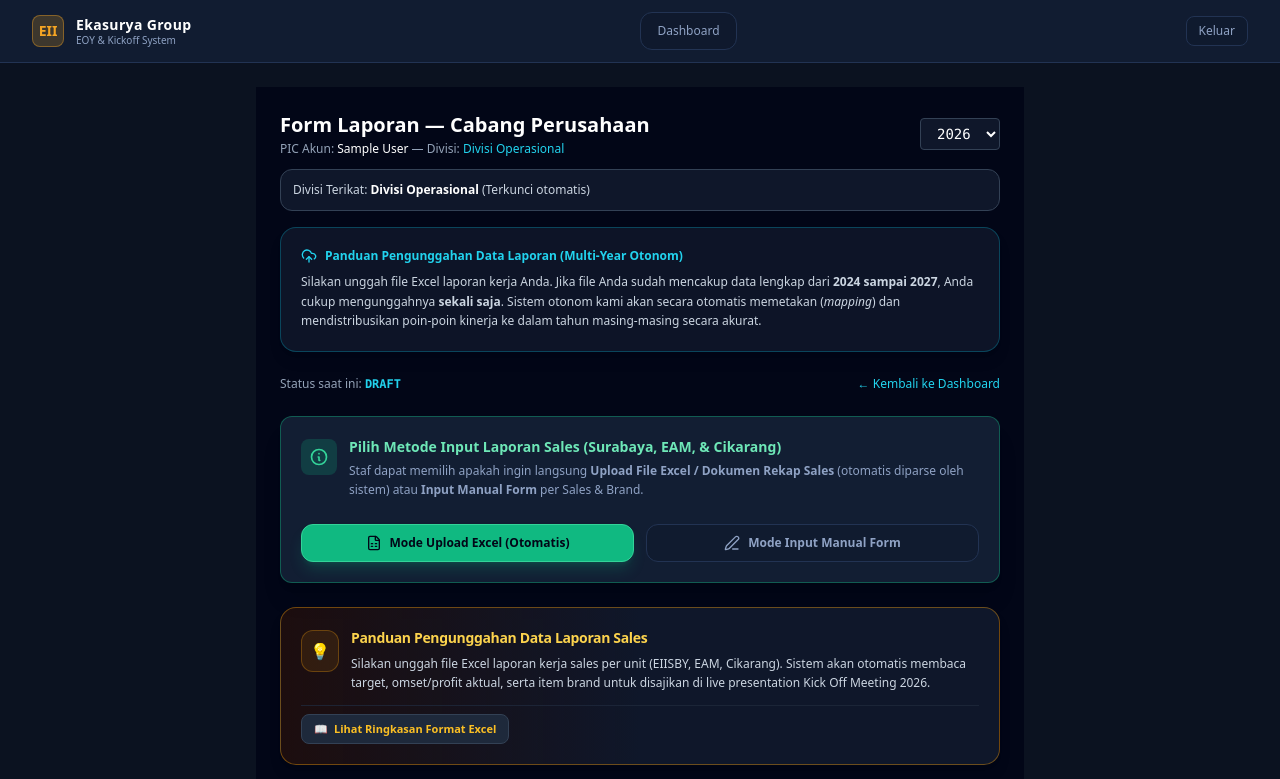
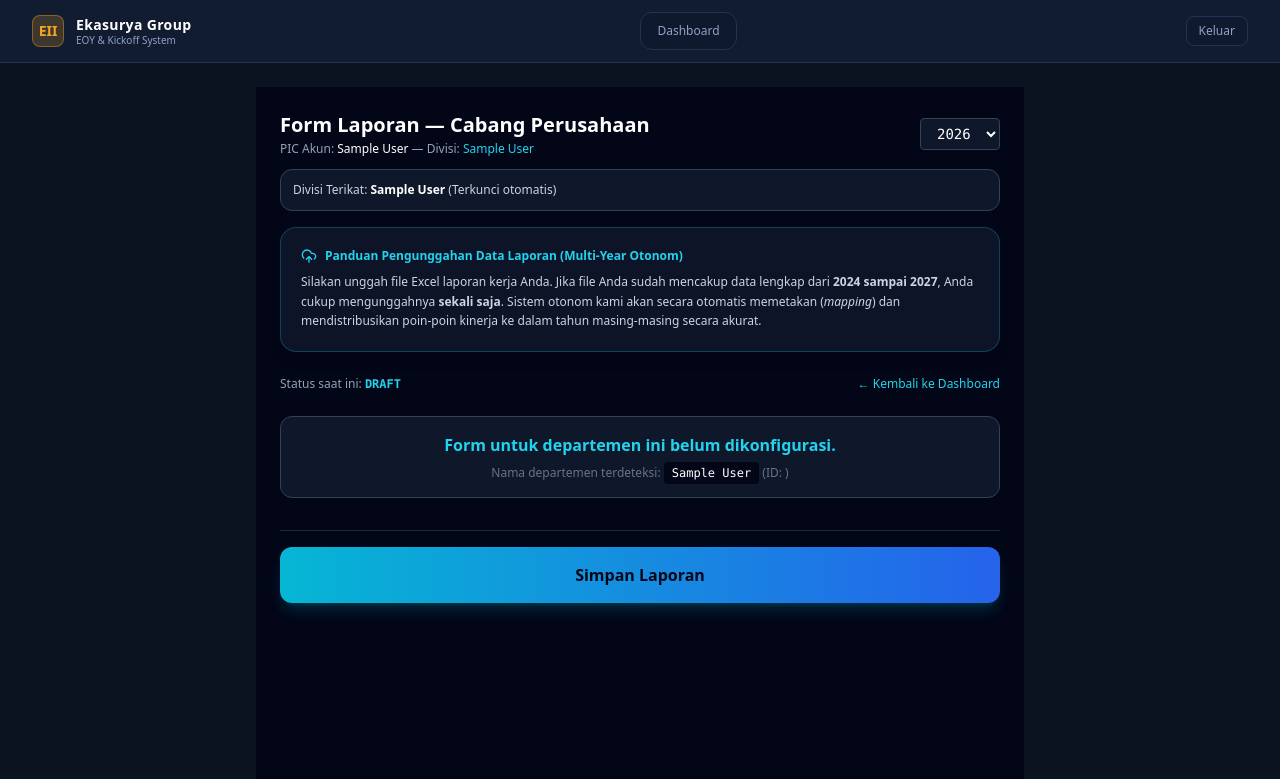
Before and after one commit to Robbyfadillah14/kickoff-eoy-system, a Next.js app in the folder frontend/: page /report in a window 1280 px wide. Shown: the top 779 px of the page. Built offline with nearby package versions, Linux system fonts and the light colour scheme; sample sign-in values are in the browser's storage.

Commit message:
fix: force correct department mapping based on account name fallback in ReportFormPage

```diff
--- a/frontend/app/report/page.jsx
+++ b/frontend/app/report/page.jsx
@@ -91,11 +91,13 @@ export default function ReportFormPage() {
         let targetDeptId = urlDeptId;
         if (!targetDeptId && list.length > 0) {
           if (fallback?.role !== "SUPER_ADMIN") {
-            // Mapping akurat berdasarkan ID atau kecocokan Nama Departemen user yang login
-            const userDeptName = (fallback?.departmentName || fallback?.department?.name || fallback?.department || "").toLowerCase();
+            const userDeptName = (fallback?.departmentName || fallback?.department?.name || fallback?.department || fallback?.name || "").toLowerCase();
             const matchedDept = list.find(d =>
               String(d.id) === String(fallback?.departmentId || fallback?.department?.id) ||
-              (userDeptName && d.name?.toLowerCase().includes(userDeptName))
+              (userDeptName && d.name?.toLowerCase().includes(userDeptName)) ||
+              (userDeptName.includes("finance") && d.name?.toLowerCase().includes("finance")) ||
+              (userDeptName.includes("purchasing") && d.name?.toLowerCase().includes("purchasing")) ||
+              (userDeptName.includes("accounting") && d.name?.toLowerCase().includes("accounting"))
             );
             targetDeptId = matchedDept ? matchedDept.id : (fallback?.departmentId || fallback?.department?.id || list[0].id);
           } else {
@@ -157,20 +159,25 @@ export default function ReportFormPage() {
 
   const isSuperAdmin = user?.role === "SUPER_ADMIN";
 
-  // Deteksi ID Departemen user login dengan fallback komprehensif
   const userDeptId = user?.departmentId || user?.department?.id || user?.departments?.[0]?.departmentId || user?.departments?.[0] || "";
   const activeDeptId = isSuperAdmin ? selectedDeptId : (selectedDeptId || userDeptId);
 
-  // PENCARIAN DEPARTEMEN YANG SANGAT AKURAT
+  // PENCARIAN DEPARTEMEN DENGAN FORCE FALLBACK BERDASARKAN NAMA AKUN
+  const userNameLower = (user?.name || "").toLowerCase();
   const currentDept = departments.find(d =>
     String(d.id) === String(activeDeptId) ||
-    String(d.departmentId) === String(activeDeptId) ||
-    (user?.departmentName && d.name?.toLowerCase().includes(user.departmentName.toLowerCase())) ||
-    (user?.department?.name && d.name?.toLowerCase().includes(user.department.name.toLowerCase()))
-  ) || departments[0] || { name: user?.departmentName || user?.department?.name || "Divisi Operasional" };
+    String(d.id) === String(userDeptId) ||
+    (user?.departmentName && d.name?.toLowerCase().includes(user.departmentName.toLowerCase()))
+  ) || departments.find(d => {
+    if (userNameLower.includes("finance")) return d.name.toLowerCase().includes("finance");
+    if (userNameLower.includes("purchasing")) return d.name.toLowerCase().includes("purchasing");
+    if (userNameLower.includes("accounting") || userNameLower.includes("tax")) return d.name.toLowerCase().includes("accounting");
+    if (userNameLower.includes("hr") || userNameLower.includes("mr")) return d.name.toLowerCase().includes("hr");
+    if (userNameLower.includes("exim")) return d.name.toLowerCase().includes("exim");
+    return false;
+  }) || departments[0] || { name: user?.departmentName || user?.name || "Divisi Operasional" };
 
   const currentDeptName = (currentDept.name || "").toLowerCase();
-
   const isSalesDept = currentDeptName.includes("sales") || currentDeptName.includes("support") || currentDeptName.includes("operasional");
 
   // MAPPING KOMPONEN FORM BERDASARKAN NAMA DEPARTEMEN (FLEKSIBEL) + ATTACHMENTS PROPS
@@ -218,7 +225,6 @@ export default function ReportFormPage() {
   async function handleSubmit(e) {
     e.preventDefault();
     const currentPlantId = user?.plantId || user?.plant?.id;
-    // Gunakan ID dari currentDept yang sudah ditemukan secara akurat, fallback ke activeDeptId
     const currentDeptId = currentDept?.id || activeDeptId || user?.departmentId || user?.department?.id;
 
     if (!user || !currentPlantId || !currentDeptId) {
```
